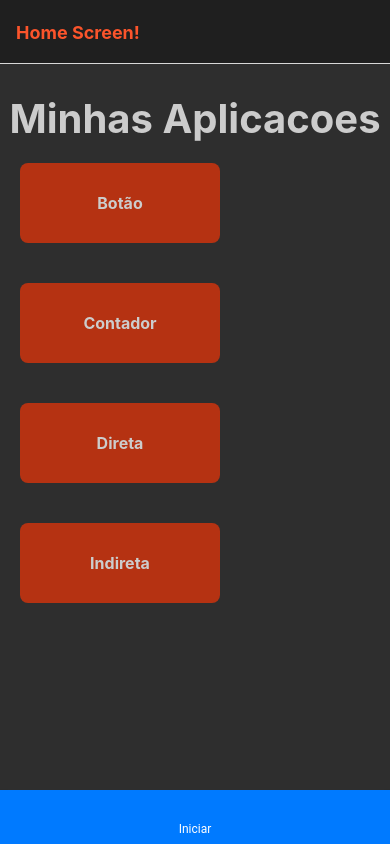
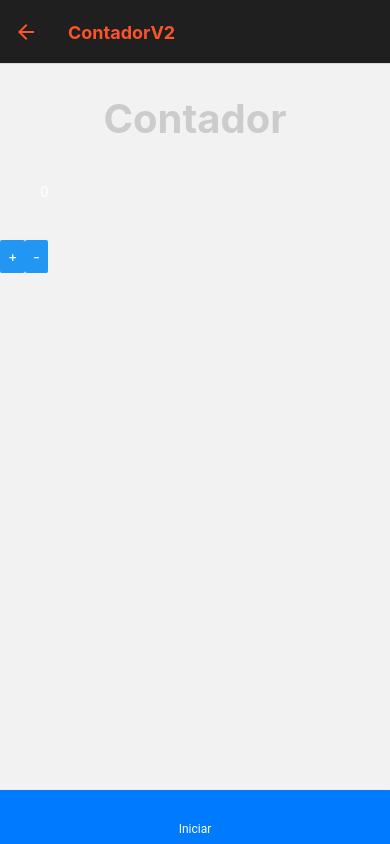
Before and after one commit to cristianeterra/curso-react-native-exercicios2, a React Native app: screen /ContadorV2 in a window 390 px wide. Built offline with nearby package versions, Linux system fonts and the light colour scheme.

Commit message:
Componentes ContadorV2, ContadorDisplay e ContadorBotao

```diff
--- /dev/null
+++ b/src/components/contador/ContadorBotoes.js
@@ -0,0 +1,17 @@
+import React from 'react'
+import { View, Button, StyleSheet } from 'react-native'
+
+export default props => {
+  return (
+    <View style={style.Botoes}>
+      <Button title="+" onPress={props.inc} />
+      <Button title="-" onPress={props.dec} />
+    </View>
+  )
+}
+
+const style = StyleSheet.create({
+  Botoes: {
+    flexDirection: "row"
+  }
+})
--- /dev/null
+++ b/src/components/contador/ContadorDisplay.js
@@ -0,0 +1,23 @@
+import React from 'react'
+import { View, Text, StyleSheet } from 'react-native'
+
+export default props => {
+  return (
+    <View style={style.Display}>
+      <Text style={[style.Display, style.DisplayText]}>
+        {props.num}
+      </Text>
+    </View>
+  )
+}
+
+const style = StyleSheet.create({
+  Display: {
+    blackgroundColor: '#000',
+    padding: 20,
+    width: 300
+  },
+  DisplayText: {
+    color: '#FFF'
+  }
+})
--- /dev/null
+++ b/src/components/contador/ContadorV2.js
@@ -0,0 +1,25 @@
+import React, { useState } from 'react'
+import { View, Text } from 'react-native'
+import { homeStyles } from '../../screens/home/HomeStyle'
+
+import ContadorDisplay from './ContadorDisplay'
+import ContadorBotoes from './ContadorBotoes'
+
+export default function ContadorV2(props) {
+
+  const [num, setNum] = useState(0)
+
+  const inc = () => setNum(num + 1)
+  const dec = () => setNum(num - 1)
+
+  return (
+    <View>
+      <Text style={homeStyles.title}>
+        Contador
+      </Text>
+      <ContadorDisplay num={num} />
+      {console.log('entrei')}
+      <ContadorBotoes inc={inc} dec={dec} />
+    </View>
+  )
+};
--- a/src/routes/AppStack.tsx
+++ b/src/routes/AppStack.tsx
@@ -17,6 +17,7 @@ import Botao from '../components/Botao';
 import Contadorpai from '../components/Contador';
 import DiretaPai from '../components/direta/Pai';
 import PaiIndireta from '../components/indireta/PaiIndireta';
+import ContadorV2 from '../components/contador/ContadorV2';
 
 export function AppStack(){
     return (
@@ -28,22 +29,23 @@ export function AppStack(){
                 headerTitleStyle: {
                     fontWeight: 'bold',
                 },
-            }}
-            >
+            }}>
+
             <HomeStack.Screen name="Home Screen!"component={HomeScreen} />
             <HomeStack.Screen name="Card" component={Card} />
             <HomeStack.Screen name="HelloWorld" component={Hello} />
-            {/* <HomeStack.Screen name="App2" component={App2}/>
+            <HomeStack.Screen name="App2" component={App2}/>
             <HomeStack.Screen name='Comp' component={Comp}/>
-            <HomeStack.Screen name='Comp1' component={Comp1}/> */}
-            {/* <HomeStack.Screen name='Comp2' component={Comp2}/> */}
-            {/* <HomeStack.Screen name='MinMax' component={MinmaxPai}/>
-            <HomeStack.Screen name='Aleatorio' component={Aleatorio}/> */}
-            {/* <HomeStack.Screen name='Titulo' component={Titulopai}/> */}
+            <HomeStack.Screen name='Comp1' component={Comp1}/>
+            <HomeStack.Screen name='Comp2' component={Comp2}/>
+            <HomeStack.Screen name='MinMax' component={MinmaxPai}/>
+            <HomeStack.Screen name='Aleatorio' component={Aleatorio}/>
+            <HomeStack.Screen name='Titulo' component={Titulopai}/>
             <HomeStack.Screen name='Botao' component={Botao}/>
             <HomeStack.Screen name='Contador' component={Contadorpai}/>
             <HomeStack.Screen name='Direta' component={DiretaPai}/>
             <HomeStack.Screen name='Indireta' component={PaiIndireta}/>
+            <HomeStack.Screen name='ContadorV2' component={ContadorV2}/>
         </HomeStack.Navigator>
     )
 }
--- a/src/screens/home/Home.tsx
+++ b/src/screens/home/Home.tsx
@@ -10,18 +10,19 @@ function HomeScreen({navigation}){
     return (
         <SafeAreaView style={homeStyles.background}>
             <Text style={homeStyles.title}>Minhas Aplicacoes</Text>
-            {/* <CardButton title="Hello World" style={homeStyles.homeButton} onPress={() => navigation.navigate('HelloWorld' )} /> */}
-            {/* <CardButton title="App 2" style={homeStyles.homeButton} onPress={() => navigation.navigate('App2' )} />
+            {/* <CardButton title="Hello World" style={homeStyles.homeButton} onPress={() => navigation.navigate('HelloWorld' )} />
+            <CardButton title="App 2" style={homeStyles.homeButton} onPress={() => navigation.navigate('App2' )} />
             <CardButton title="Multi" style={homeStyles.homeButton} onPress={() => navigation.navigate('Comp' )} />
-            <CardButton title="Comp 2" style={homeStyles.homeButton} onPress={() => navigation.navigate('Comp1' )} /> */}
-            {/* <CardButton title="Comp 3" style={homeStyles.homeButton} onPress={() => navigation.navigate('Comp2' )} /> */}
-            {/* <CardButton title="Mínimo e Máximo" style={homeStyles.homeButton} onPress={() => navigation.navigate('MinMax' )} />
+            <CardButton title="Comp 2" style={homeStyles.homeButton} onPress={() => navigation.navigate('Comp1' )} />
+            <CardButton title="Comp 3" style={homeStyles.homeButton} onPress={() => navigation.navigate('Comp2' )} />
+            <CardButton title="Mínimo e Máximo" style={homeStyles.homeButton} onPress={() => navigation.navigate('MinMax' )} />
             <CardButton title="Aleatório" style={homeStyles.homeButton} onPress={() => navigation.navigate('Aleatorio' )} />
-            <CardButton title="Título" style={homeStyles.homeButton} onPress={() => navigation.navigate('Titulo' )} /> */}
+            <CardButton title="Título" style={homeStyles.homeButton} onPress={() => navigation.navigate('Titulo' )} />
             <CardButton title="Botão" style={homeStyles.homeButton} onPress={() => navigation.navigate('Botao')} />
             <CardButton title="Contador" style={homeStyles.homeButton} onPress={() => navigation.navigate('Contador')} />
             <CardButton title="Direta" style={homeStyles.homeButton} onPress={() => navigation.navigate('Direta')} />
-            <CardButton title="Indireta" style={homeStyles.homeButton} onPress={() => navigation.navigate('Indireta')} />
+            <CardButton title="Indireta" style={homeStyles.homeButton} onPress={() => navigation.navigate('Indireta')} /> */}
+            <CardButton title="Contador V2" style={homeStyles.homeButton} onPress={() => navigation.navigate('ContadorV2')} />
         </SafeAreaView>
     )
 }
--- a/src/screens/home/HomeStyle.ts
+++ b/src/screens/home/HomeStyle.ts
@@ -11,7 +11,8 @@ export const homeStyles = StyleSheet.create({
   },
   background: {
     backgroundColor: '#2e2e2e',
-    flex: 1
+    flex: 1,
+
   },
   title: {
     fontWeight: 'bold',
```
